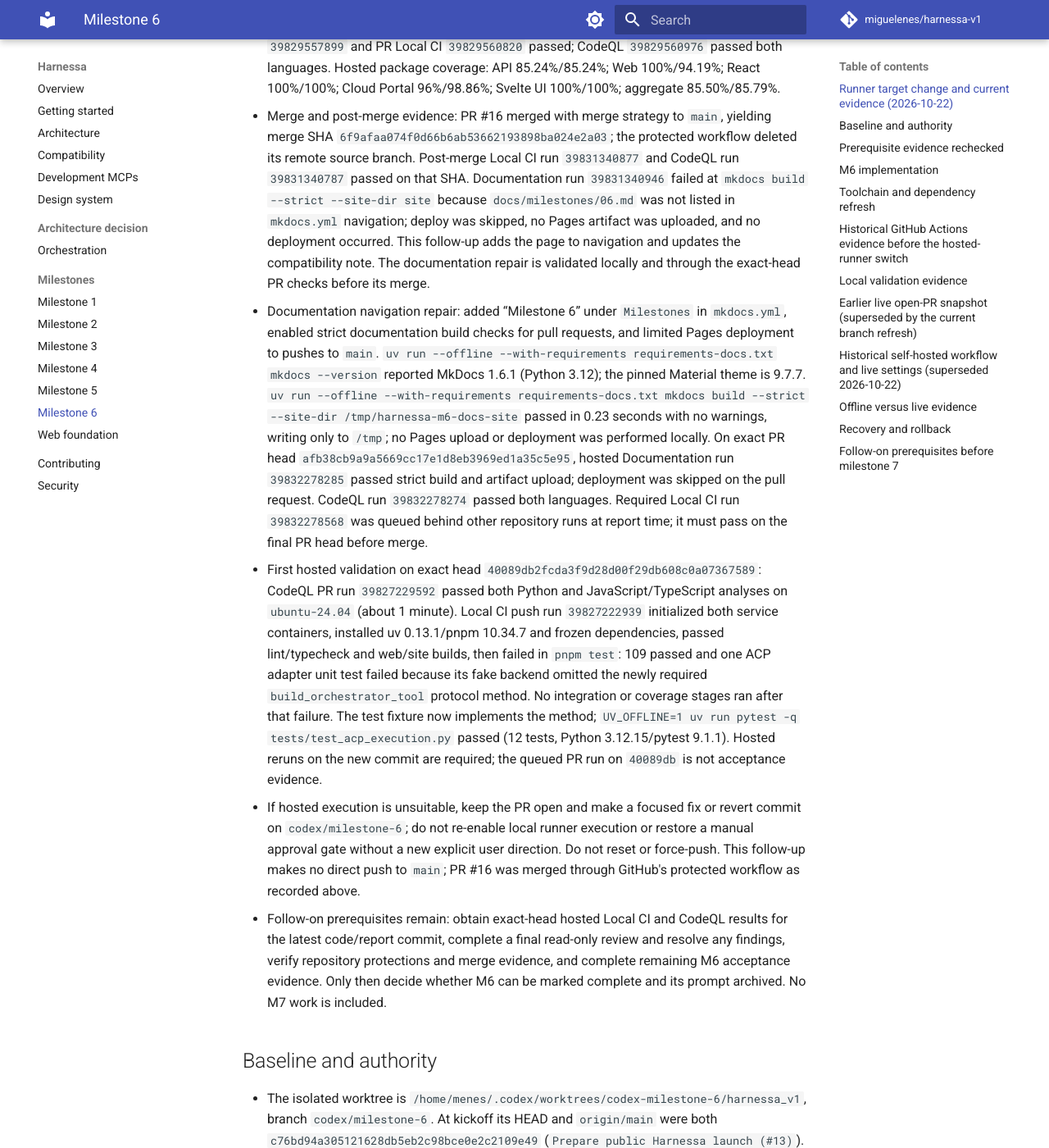
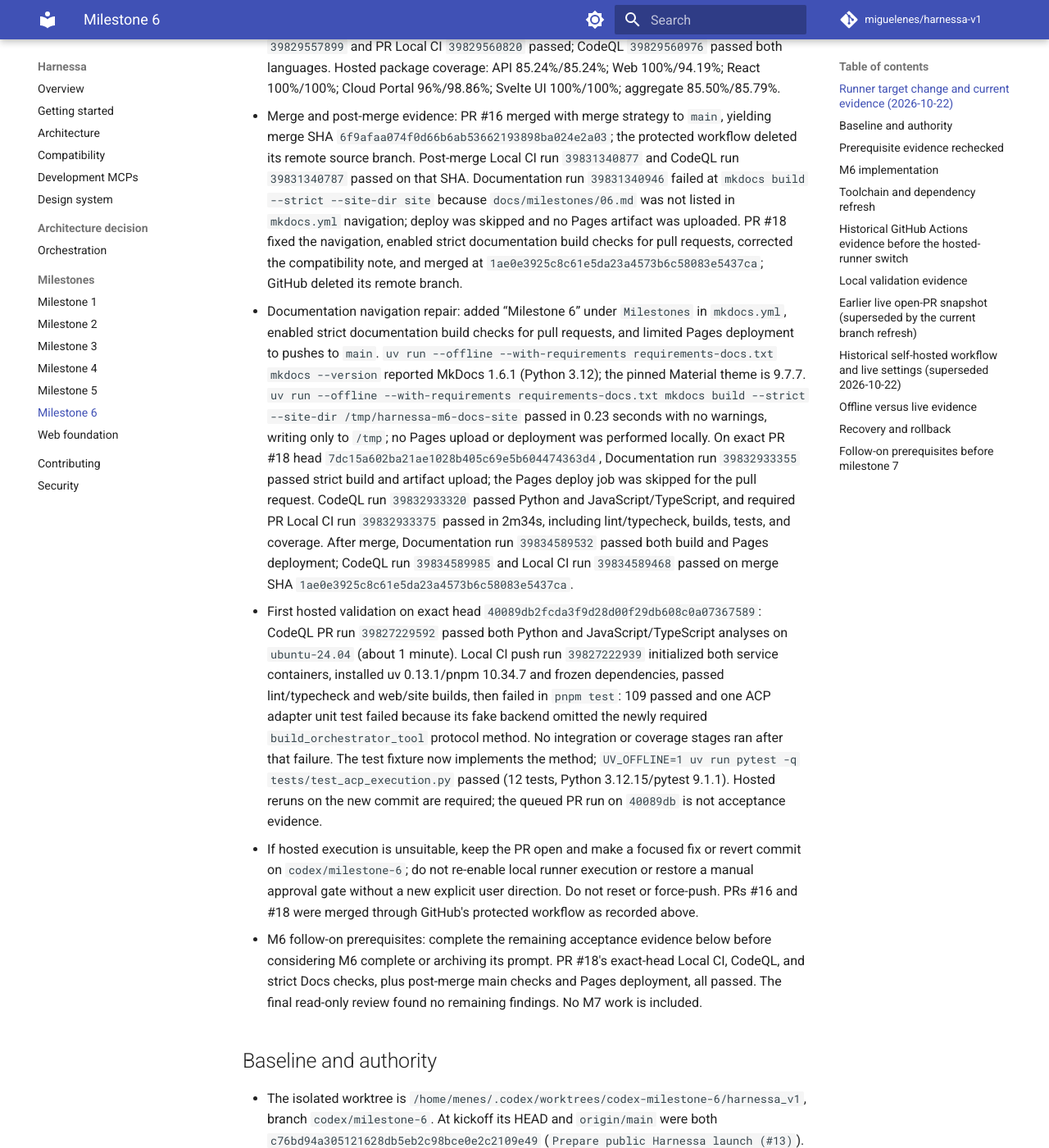
Before and after one commit to miguelenes/harnessa-v1, an MkDocs documentation site: the page built from docs/milestones/06.md, in a window 1280 px wide and 1400 px high, scrolled down 2303 px. Shown: the whole window at 82% size. Built offline with MkDocs 1.6.1 and Material for MkDocs 9.7.7, drawn with Linux system fonts in a browser that asks for light colours; comment, search, counter and statistics services are not loaded; some of the changed text lies outside the part shown.

Commit message:
docs: record milestone 6 final hosted evidence

```diff
--- a/docs/milestones/06.md
+++ b/docs/milestones/06.md
@@ -13,11 +13,11 @@
 - Static validation: PyYAML 6.0.3 parsed all three workflow files and `git diff --check` passed. GitHub accepted the workflow definitions and initialized both digest-pinned service containers. On exact PR head `a0023b017da03a4e8d7145357bfcfb1b22534e2b`, hosted Local CI PR run `39827696676` passed in 2m42s on `ubuntu-24.04`: dependency installs, lint/typecheck, both builds, `pnpm test` (110 unit tests, 32 integrations, 10 React/web tests, 2 Svelte tests, marketing static artifact check), and the 85% project coverage gate. Python coverage: API 85.27%; aggregate line 85.52%, statement 85.82%; Web 100%/94.19%; React 100%/100%; Cloud Portal 96%/98.86%; Svelte UI 100%/100%. CodeQL PR run `39827696739` also passed both languages. The push run `39827687136` on the same head was cancelled before job creation when GitHub replaced its queued run; this prompted the `queue: max` setting. A later exact-SHA push and PR pair verified the queue setting; see the next row. These checks are live hosted GitHub evidence, distinct from fixture/offline tests.
 - Queue behavior verification: after adding `queue: max`, both push Local CI run `39828281262` and PR Local CI run `39828290471` completed successfully on exact SHA `f95441ca3eac1f55b83a1ffcb82e58cad089715d`; CodeQL PR run `39828290528` passed Python and JavaScript/TypeScript. The older queued-run cancellation did not recur. These are live hosted GitHub results, distinct from fixture/offline tests.
 - Readiness regression repair (commit `48c53ab39e3b17d7f3fd621abffd4fa1540f1040`): the gate checks an organization-scoped interactive route, the ACP broker's 1 MiB serialized-request bound plus configured output ceiling, and a project budget policy whose output limit covers that ceiling. It makes no provider call. The canonical local service-backed suite passed with 110 unit tests and 37 integration tests, including missing-pool, incompatible-tools, undersized-context, missing-budget-policy, and insufficient-output-budget cases. Ruff, ESLint, TypeScript, API mypy, strict mypy, design-system checks, and `git diff --check` passed. Disposable PostgreSQL and Redis used the pinned CI image digests and resource limits; both stopped via the exit trap. On the exact same source SHA, hosted push Local CI `39829557899` and PR Local CI `39829560820` passed; CodeQL `39829560976` passed both languages. Hosted package coverage: API 85.24%/85.24%; Web 100%/94.19%; React 100%/100%; Cloud Portal 96%/98.86%; Svelte UI 100%/100%; aggregate 85.50%/85.79%.
-- Merge and post-merge evidence: PR #16 merged with merge strategy to `main`, yielding merge SHA `6f9afaa074f0d66b6ab53662193898ba024e2a03`; the protected workflow deleted its remote source branch. Post-merge Local CI run `39831340877` and CodeQL run `39831340787` passed on that SHA. Documentation run `39831340946` failed at `mkdocs build --strict --site-dir site` because `docs/milestones/06.md` was not listed in `mkdocs.yml` navigation; deploy was skipped, no Pages artifact was uploaded, and no deployment occurred. This follow-up adds the page to navigation and updates the compatibility note. The documentation repair is validated locally and through the exact-head PR checks before its merge.
-- Documentation navigation repair: added “Milestone 6” under `Milestones` in `mkdocs.yml`, enabled strict documentation build checks for pull requests, and limited Pages deployment to pushes to `main`. `uv run --offline --with-requirements requirements-docs.txt mkdocs --version` reported MkDocs 1.6.1 (Python 3.12); the pinned Material theme is 9.7.7. `uv run --offline --with-requirements requirements-docs.txt mkdocs build --strict --site-dir /tmp/harnessa-m6-docs-site` passed in 0.23 seconds with no warnings, writing only to `/tmp`; no Pages upload or deployment was performed locally. On exact PR head `afb38cb9a9a5669cc17e1d8eb3969ed1a35c5e95`, hosted Documentation run `39832278285` passed strict build and artifact upload; deployment was skipped on the pull request. CodeQL run `39832278274` passed both languages. Required Local CI run `39832278568` was queued behind other repository runs at report time; it must pass on the final PR head before merge.
+- Merge and post-merge evidence: PR #16 merged with merge strategy to `main`, yielding merge SHA `6f9afaa074f0d66b6ab53662193898ba024e2a03`; the protected workflow deleted its remote source branch. Post-merge Local CI run `39831340877` and CodeQL run `39831340787` passed on that SHA. Documentation run `39831340946` failed at `mkdocs build --strict --site-dir site` because `docs/milestones/06.md` was not listed in `mkdocs.yml` navigation; deploy was skipped and no Pages artifact was uploaded. PR #18 fixed the navigation, enabled strict documentation build checks for pull requests, corrected the compatibility note, and merged at `1ae0e3925c8c61e5da23a4573b6c58083e5437ca`; GitHub deleted its remote branch.
+- Documentation navigation repair: added “Milestone 6” under `Milestones` in `mkdocs.yml`, enabled strict documentation build checks for pull requests, and limited Pages deployment to pushes to `main`. `uv run --offline --with-requirements requirements-docs.txt mkdocs --version` reported MkDocs 1.6.1 (Python 3.12); the pinned Material theme is 9.7.7. `uv run --offline --with-requirements requirements-docs.txt mkdocs build --strict --site-dir /tmp/harnessa-m6-docs-site` passed in 0.23 seconds with no warnings, writing only to `/tmp`; no Pages upload or deployment was performed locally. On exact PR #18 head `7dc15a602ba21ae1028b405c69e5b604474363d4`, Documentation run `39832933355` passed strict build and artifact upload; the Pages deploy job was skipped for the pull request. CodeQL run `39832933320` passed Python and JavaScript/TypeScript, and required PR Local CI run `39832933375` passed in 2m34s, including lint/typecheck, builds, tests, and coverage. After merge, Documentation run `39834589532` passed both build and Pages deployment; CodeQL run `39834589985` and Local CI run `39834589468` passed on merge SHA `1ae0e3925c8c61e5da23a4573b6c58083e5437ca`.
 - First hosted validation on exact head `40089db2fcda3f9d28d00f29db608c0a07367589`: CodeQL PR run `39827229592` passed both Python and JavaScript/TypeScript analyses on `ubuntu-24.04` (about 1 minute). Local CI push run `39827222939` initialized both service containers, installed uv 0.13.1/pnpm 10.34.7 and frozen dependencies, passed lint/typecheck and web/site builds, then failed in `pnpm test`: 109 passed and one ACP adapter unit test failed because its fake backend omitted the newly required `build_orchestrator_tool` protocol method. No integration or coverage stages ran after that failure. The test fixture now implements the method; `UV_OFFLINE=1 uv run pytest -q tests/test_acp_execution.py` passed (12 tests, Python 3.12.15/pytest 9.1.1). Hosted reruns on the new commit are required; the queued PR run on `40089db` is not acceptance evidence.
-- If hosted execution is unsuitable, keep the PR open and make a focused fix or revert commit on `codex/milestone-6`; do not re-enable local runner execution or restore a manual approval gate without a new explicit user direction. Do not reset or force-push. This follow-up makes no direct push to `main`; PR #16 was merged through GitHub's protected workflow as recorded above.
-- Follow-on prerequisites remain: obtain exact-head hosted Local CI and CodeQL results for the latest code/report commit, complete a final read-only review and resolve any findings, verify repository protections and merge evidence, and complete remaining M6 acceptance evidence. Only then decide whether M6 can be marked complete and its prompt archived. No M7 work is included.
+- If hosted execution is unsuitable, keep the PR open and make a focused fix or revert commit on `codex/milestone-6`; do not re-enable local runner execution or restore a manual approval gate without a new explicit user direction. Do not reset or force-push. PRs #16 and #18 were merged through GitHub's protected workflow as recorded above.
+- M6 follow-on prerequisites: complete the remaining acceptance evidence below before considering M6 complete or archiving its prompt. PR #18's exact-head Local CI, CodeQL, and strict Docs checks, plus post-merge main checks and Pages deployment, all passed. The final read-only review found no remaining findings. No M7 work is included.
 
 ## Baseline and authority
 
@@ -162,19 +162,19 @@ These bullets record the configuration as it stood before the user directed Acti
 
 - **Fixture/offline:** deterministic OpenSpec topic/bundle/readiness, authenticated M6 API flow, actual local OpenSpec CLI validation, fake Architect output, durable question/answer/revision behavior, Git search/explorer, stale-base invalidation before scheduler claim, and fake-router ACP paths. These are local fixture results; the fake Architect does not establish a live model result.
 - **Live model/agent:** no provider call, paid call, or real OpenCode 1.19.4 run occurred. `OPENSPEC_MODEL_ALIAS` was not configured. The required provider credential/route and spending authorization were unavailable for a live Architect result. `podman image exists` for `ghcr.io/anomalyco/opencode:1.19.4@sha256:bf8e2b5f785166a12a26cbb34ef1a2d35403368438efe036fd16c795a975c505` returned exit 1; no image pull was made. M5’s OpenCode 2.0.32 fake-router result remains the last live-agent transport evidence; it is not evidence for the 1.19.4 image or a real provider.
-- **GitHub/runner:** PR #16 final source SHA `3fab604da1d64313018482aff0412b44d157b78c` passed push Local CI `39830509320`, PR Local CI `39830519298`, and CodeQL `39830518850`; the independent read-only review found no blocker, and the only review thread was resolved. PR #16 merged as `6f9afaa074f0d66b6ab53662193898ba024e2a03`; post-merge Local CI `39831340877` and CodeQL `39831340787` passed. Documentation run `39831340946` failed because strict navigation omitted M6, so deployment was skipped. Follow-up PR #18's strict Documentation run `39832278285` and CodeQL run `39832278274` passed on exact head `afb38cb9a9a5669cc17e1d8eb3969ed1a35c5e95`; deployment was skipped, and Local CI `39832278568` was still queued when this report revision was prepared. GitHub Pages is configured separately.
-- **Production/GitHub writes:** no application deployment, production migration, or production data change occurred. No commit was pushed directly to `main`; PR #16 merged through the protected workflow at `6f9afaa074f0d66b6ab53662193898ba024e2a03`. The follow-up documentation PR is tracked separately.
+- **GitHub/runner:** PR #16 final source SHA `3fab604da1d64313018482aff0412b44d157b78c` passed push Local CI `39830509320`, PR Local CI `39830519298`, and CodeQL `39830518850`; the independent read-only review found no blocker, and the only review thread was resolved. PR #16 merged as `6f9afaa074f0d66b6ab53662193898ba024e2a03`; post-merge Local CI `39831340877` and CodeQL `39831340787` passed. Documentation run `39831340946` failed because strict navigation omitted M6, so deployment was skipped. PR #18 head `7dc15a602ba21ae1028b405c69e5b604474363d4` passed strict Documentation `39832933355`, CodeQL `39832933320`, and Local CI `39832933375`. It merged as `1ae0e3925c8c61e5da23a4573b6c58083e5437ca`, with remote branch deletion confirmed. Post-merge Documentation `39834589532` passed build and deployment; CodeQL `39834589985` and Local CI `39834589468` passed on that merge SHA. These are live GitHub-hosted results.
+- **Production/GitHub writes:** no Harnessa application deployment, production migration, or production data change occurred. PR #16 and dependent documentation PR #18 merged through the protected workflow; the Pages workflow published the updated documentation on merge SHA `1ae0e3925c8c61e5da23a4573b6c58083e5437ca`.
 
 ## Recovery and rollback
 
 - The disposable integration services can be stopped with `podman stop --time 5 harnessa-m6-spec-pg` and `podman stop --time 5 harnessa-m6-spec-redis`; remove any remaining stopped containers with `podman rm` using those exact names. Their databases are disposable and tests truncate the configured database and flush only Redis DB 1.
 - On a **disposable M6 test database only**, migration rollback is `DATABASE_URL=<disposable *_test URL> uv run python -m alembic downgrade 5c0a4b6d1e9f` from `apps/api`, then `upgrade head` to restore the schema. Downgrade drops only M6 interview/question/answer/artifact-revision/readiness tables and their indexes. Back up and preserve any needed M6 records before applying this to a non-test environment; no live rollback was performed.
-- M6 implementation was merged through PR #16; its merge commit is `6f9afaa074f0d66b6ab53662193898ba024e2a03`, and GitHub deleted the remote `codex/milestone-6` branch. To roll back the M6 implementation, create an ordinary revert PR for that merge commit after assessing dependent changes; do not reset, force-push, or alter `main` directly. The docs navigation/report follow-up is a separate dependent PR.
+- M6 implementation was merged through PR #16; its merge commit is `6f9afaa074f0d66b6ab53662193898ba024e2a03`, and GitHub deleted the remote `codex/milestone-6` branch. To roll back the M6 implementation, create an ordinary revert PR for that merge commit after assessing dependent changes; do not reset, force-push, or alter `main` directly. PR #18's docs navigation and workflow changes can be reverted separately through an ordinary revert PR for merge commit `1ae0e3925c8c61e5da23a4573b6c58083e5437ca`.
 
 ## Follow-on prerequisites before milestone 7
 
 1. The exact source SHA `48c53ab39e3b17d7f3fd621abffd4fa1540f1040` passed hosted line and statement coverage above 85% for every executable package and aggregate; post-merge Local CI and CodeQL also passed on merge SHA `6f9afaa074f0d66b6ab53662193898ba024e2a03`.
-2. PR #16 is merged. Its post-merge Documentation build failed because `milestones/06.md` was omitted from MkDocs navigation; deploy was skipped. The dependent follow-up PR adds the nav entry and corrects the stale compatibility note. Require a passing strict docs build and exact-head PR CI/CodeQL before merging that fix. Do not provision a local runner or reintroduce a manual environment approval wait.
+2. PR #16 and its documentation fix PR #18 are merged. Strict Docs build, PR Local CI, and CodeQL passed on PR #18 head `7dc15a602ba21ae1028b405c69e5b604474363d4`; post-merge Local CI, CodeQL, Docs build, and Pages deploy passed on merge SHA `1ae0e3925c8c61e5da23a4573b6c58083e5437ca`. Do not provision a local runner or reintroduce a manual environment approval wait.
 3. If live Architect evidence is required, configure the primary route and provider credentials, set an explicit spending ceiling, and authorize the live call. No such call was made here.
 4. Make the pinned OpenCode 1.19.4 image available in the permitted offline image cache and rerun both M5 ACP smoke scripts before marking that compatibility row verified.
 5. Refresh the live Dependabot alert count and clear the PR inventory under the protected workflow. Keep spike PRs #11/#12 aligned with the M4 NO-GO.
```
